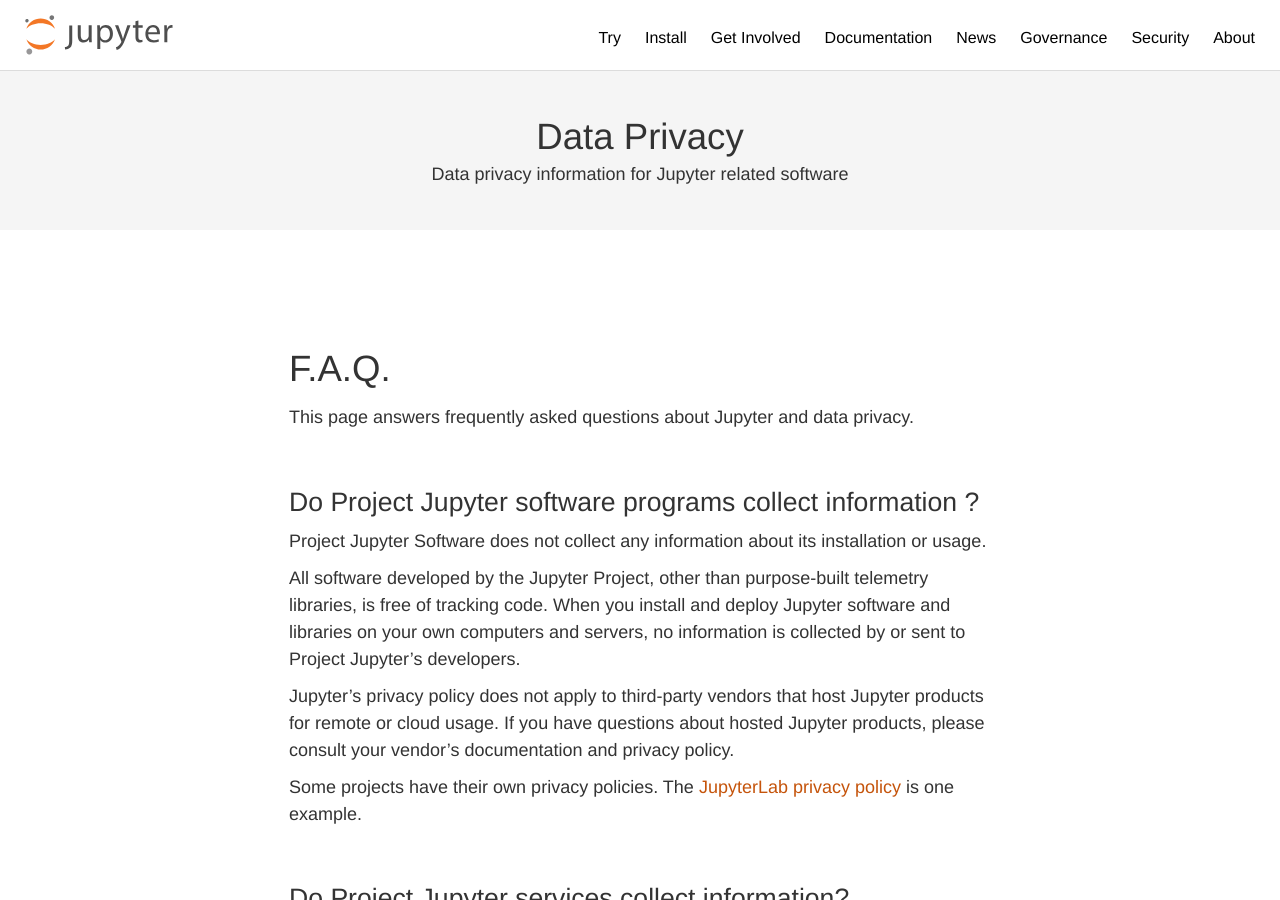
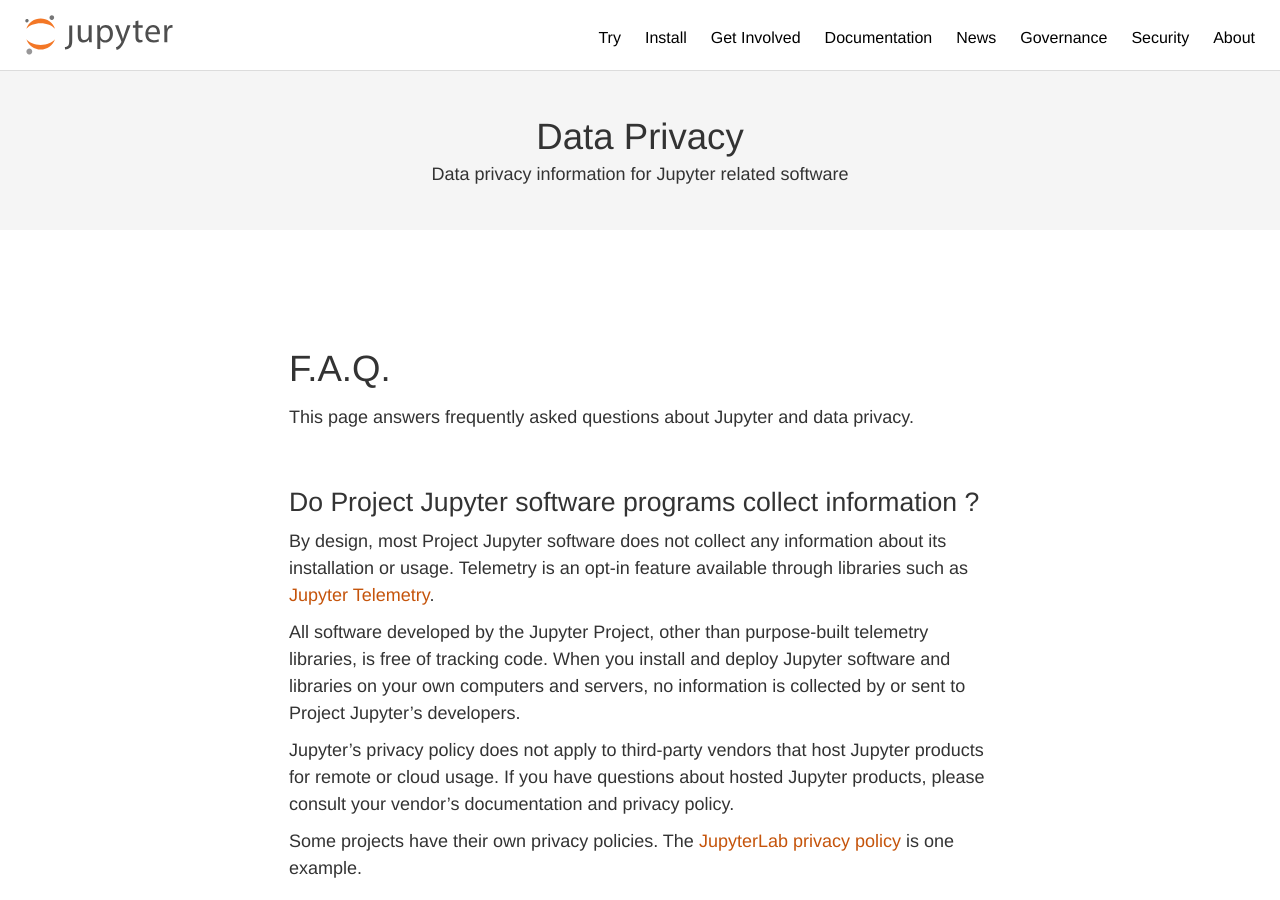
Before and after one commit to jupyter/jupyter.github.io, a Jekyll site: the page built from privacy.md, in a window 1280 px wide and 900 px high. Built offline with Jekyll 4.4.1, drawn with Linux system fonts in a browser that asks for light colours; comment, search, counter and statistics services are not loaded.

Commit message:
Apply suggestions from code review
Co-authored-by: Jason Weill <93281816+JasonWeill@users.noreply.github.com>

```diff
--- a/privacy.md
+++ b/privacy.md
@@ -12,7 +12,7 @@
 
 ## Do Project Jupyter software programs collect information ?
 
-Project Jupyter Software does not collect any information about its installation or usage.
+By design, most Project Jupyter software does not collect any information about its installation or usage. Telemetry is an opt-in feature available through libraries such as [Jupyter Telemetry](https://github.com/jupyter/telemetry).
 
 All software developed by the Jupyter Project, other than purpose-built telemetry libraries,
 is free of tracking
```
